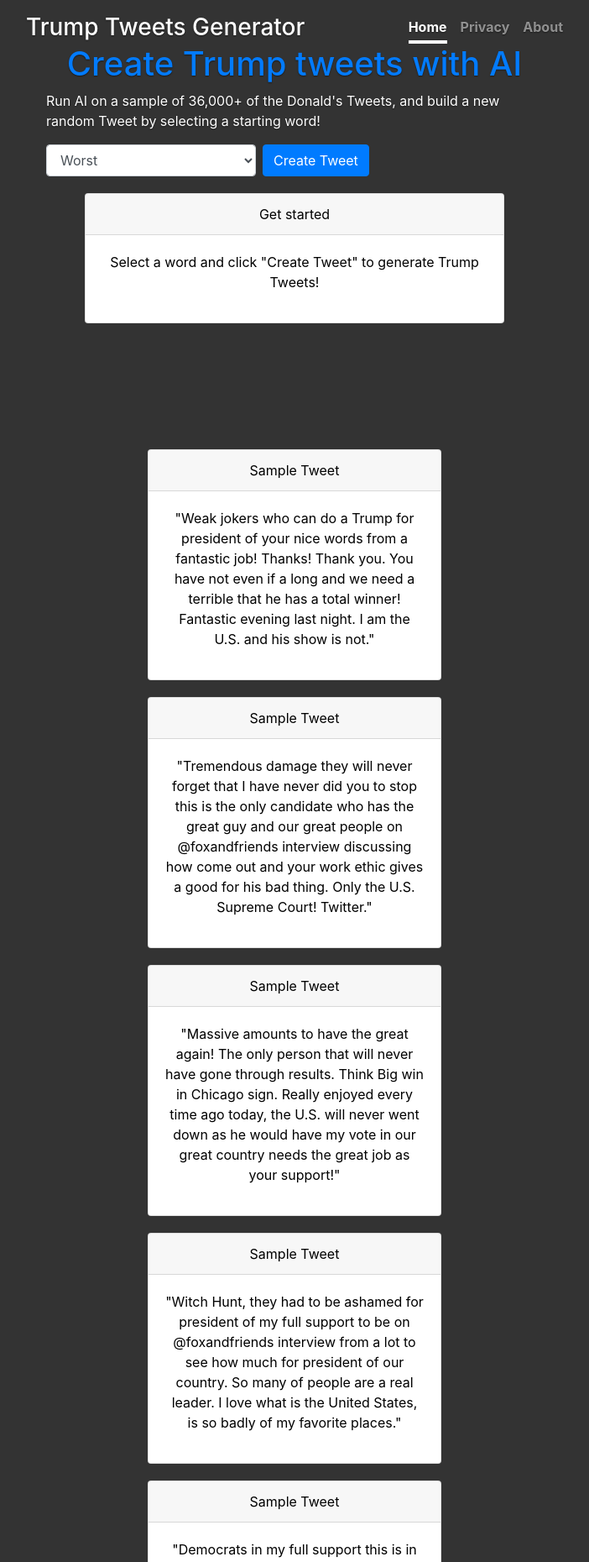
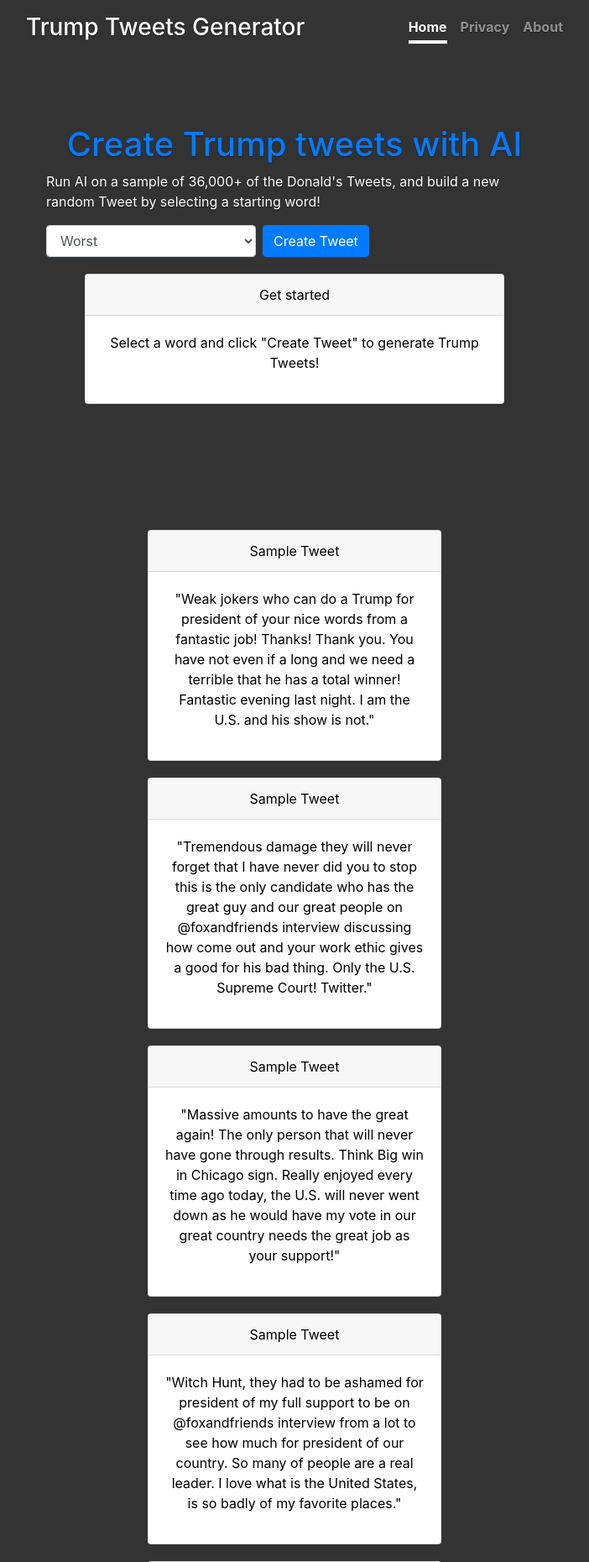
Before and after one commit to trevorbye/tweet_generator, a Flask app: page / in a window 1280 px wide. Shown: the top 1860 px of the page at 84% size, without its empty margins (289-991 px from the left). Run offline with Flask 2, Linux system fonts and the light colour scheme; some libraries are stand-ins or nearby versions.

Commit message:
changed margins

```diff
--- a/templates/index.html
+++ b/templates/index.html
@@ -25,7 +25,7 @@
     <body class="text-center" id="body-main">
 
     <div class="cover-container d-flex h-100 p-3 mx-auto flex-column">
-        <header class="masthead mb-auto" id="header-panel">
+        <header class="masthead mb-5" id="header-panel">
             <div class="inner">
                 <h3 class="masthead-brand">Trump Tweets Generator</h3>
                 <nav class="nav nav-masthead justify-content-center">
@@ -36,7 +36,7 @@
             </div>
         </header>
 
-      <main role="main" class="inner cover">
+      <main role="main" class="inner cover mt-5">
         <h1 class="cover-heading">Create Trump tweets with AI</h1>
           <p class="text-left">Run AI on a sample of 36,000+ of the Donald's Tweets, and build a new random Tweet by selecting a starting word!</p>
 
```
